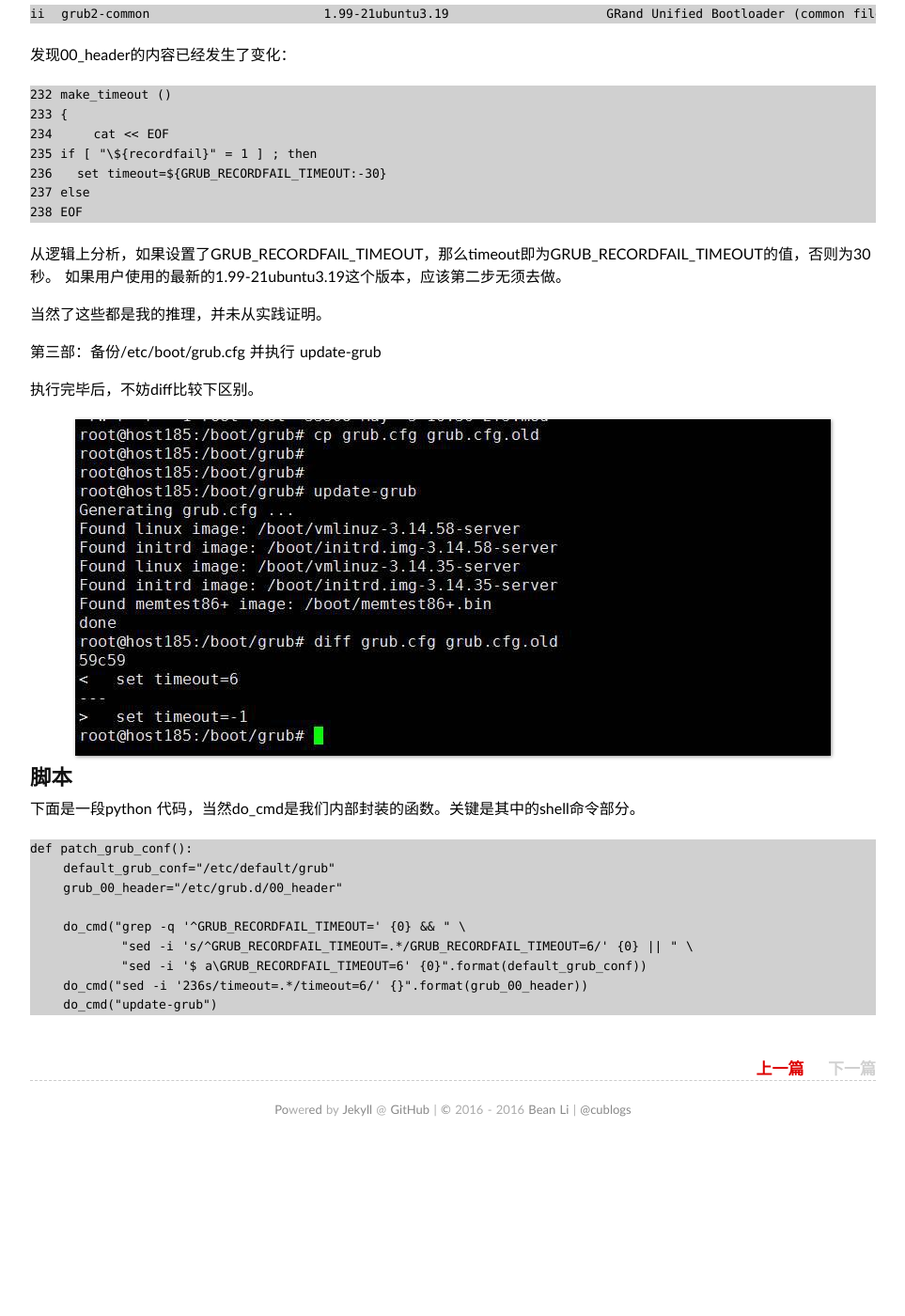
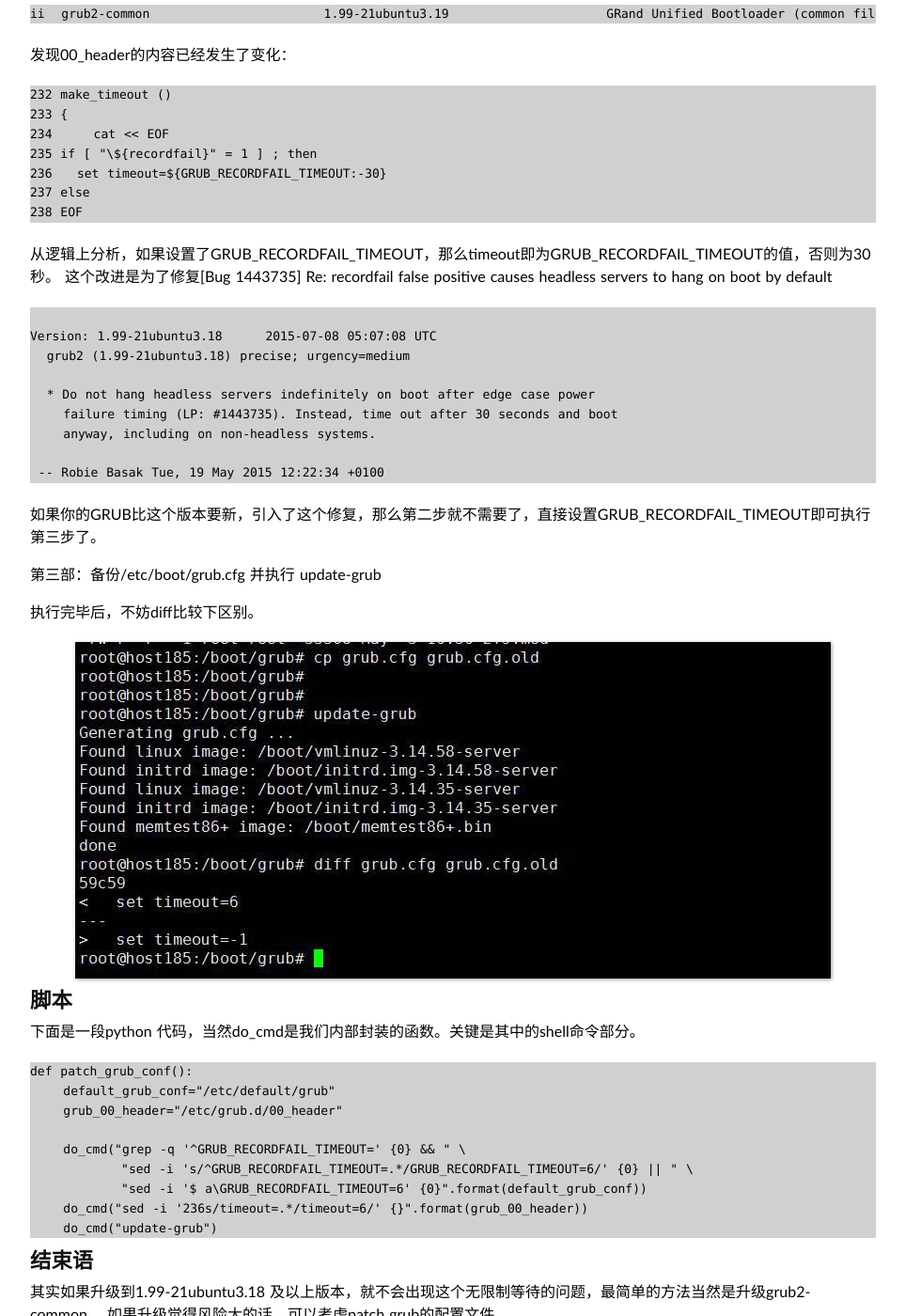
Before and after one commit to Bean-Li/Bean-Li.github.io, a Jekyll site: the page built from _posts/2016-05-23-grub-record-fail-timeout.md, in a window 1280 px wide and 1400 px high, scrolled down 1044 px. Shown: the whole window at 94% size, without its empty margins (158-1121 px from the left). Built offline with Jekyll 4.4.1, drawn with Linux system fonts in a browser that asks for light colours; some web fonts are replaced; before the commit the page ends 2267 px from its top, so only the background shows below that.

Commit message:
change some content of grub record fail timeout

````diff
--- a/_posts/2016-05-23-grub-record-fail-timeout.md
+++ b/_posts/2016-05-23-grub-record-fail-timeout.md
@@ -20,7 +20,9 @@ excerpt: 如果上次启动失败或者进入了Recovery mode，下次启动会
 
 ## 解决方法
 
-第一步：/etc/default/grub中，可以添加一个GRUB_RECORDFAIL_TIMEOUT参数，该参数：
+
+
+第一步：/etc/default/grub中，可以添加一个GRUB\_RECORDFAIL_TIMEOUT参数，该参数：
 
 * GRUB\_RECORDFAIL_TIMEOUT ＝ -1 并不倒计时数秒，GRUB menu会出现
 * GRUB\_RECORDFAIL_TIMEOUT ＝ 0  grub menu不会出现
@@ -69,10 +71,23 @@ ii  grub2-common                     1.99-21ubuntu3.19                   GRand U
 238 EOF
 ```
 
-从逻辑上分析，如果设置了GRUB_RECORDFAIL_TIMEOUT，那么timeout即为GRUB_RECORDFAIL_TIMEOUT的值，否则为30秒。
-如果用户使用的最新的1.99-21ubuntu3.19这个版本，应该第二步无须去做。
+从逻辑上分析，如果设置了GRUB\_RECORDFAIL\_TIMEOUT，那么timeout即为GRUB\_RECORDFAIL_TIMEOUT的值，否则为30秒。
+这个改进是为了修复[Bug 1443735] Re: recordfail false positive causes
+headless servers to hang on boot by default
 
-当然了这些都是我的推理，并未从实践证明。
+```
+
+Version: 1.99-21ubuntu3.18	2015-07-08 05:07:08 UTC
+  grub2 (1.99-21ubuntu3.18) precise; urgency=medium
+
+  * Do not hang headless servers indefinitely on boot after edge case power
+    failure timing (LP: #1443735). Instead, time out after 30 seconds and boot
+    anyway, including on non-headless systems.
+
+ -- Robie Basak Tue, 19 May 2015 12:22:34 +0100
+```
+
+如果你的GRUB比这个版本要新，引入了这个修复，那么第二步就不需要了，直接设置GRUB\_RECORDFAIL_TIMEOUT即可执行第三步了。
 
 第三部：备份/etc/boot/grub.cfg 并执行 update-grub
 
@@ -96,3 +111,8 @@ def patch_grub_conf():
     do_cmd("sed -i '236s/timeout=.*/timeout=6/' {}".format(grub_00_header))
     do_cmd("update-grub")
 ```
+
+
+## 结束语
+其实如果升级到1.99-21ubuntu3.18 及以上版本，就不会出现这个无限制等待的问题，最简单的方法当然是升级grub2-common。
+如果升级觉得风险大的话，可以考虑patch grub的配置文件。
````
